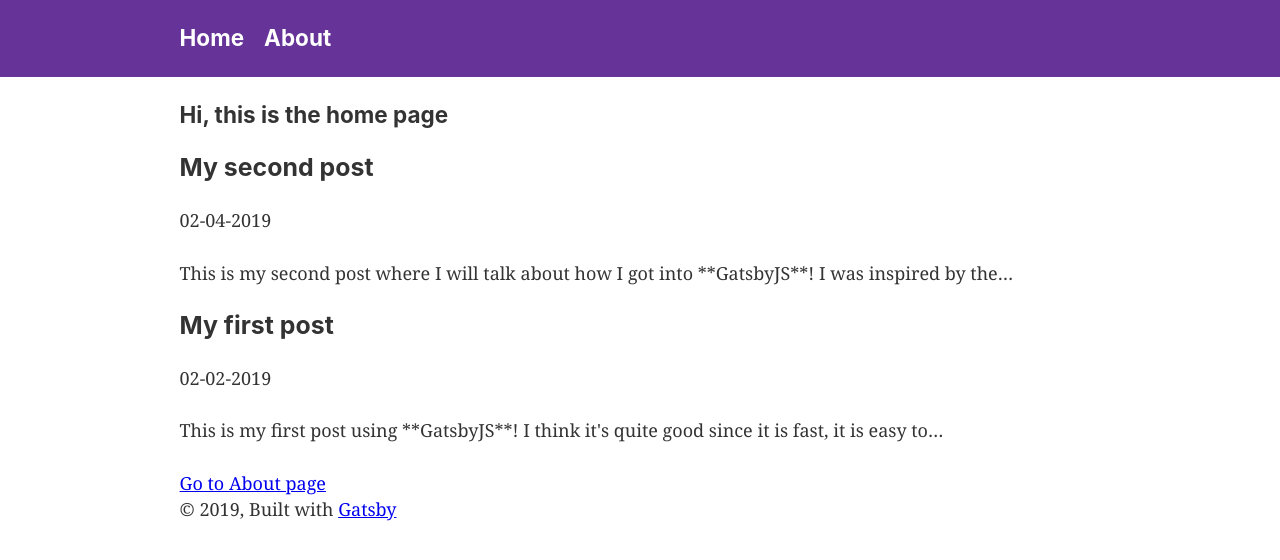
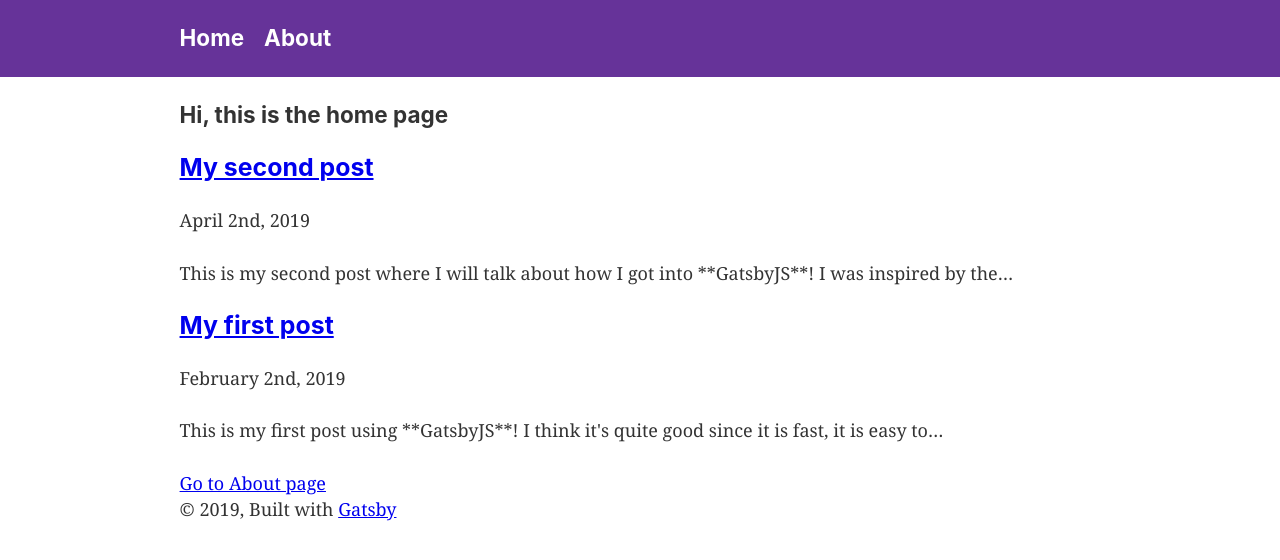
Before and after one commit to lyubchev/personal-blog, a Gatsby site: page / in a window 1280 px wide. Built offline with nearby package versions, Linux system fonts and the light colour scheme; Gatsby itself is replaced by a stand-in of ours.

Commit message:
Format date on posts

```diff
--- a/content/posts/post-one/index.md
+++ b/content/posts/post-one/index.md
@@ -1,6 +1,6 @@
 ---
 path: '/post-one'
-date: '02-02-2019'
+date: '2019-02-02'
 title: 'My first post'
 draft: false
 tags: ['gatsby', 'other']
--- a/content/posts/post-two/index.md
+++ b/content/posts/post-two/index.md
@@ -1,6 +1,6 @@
 ---
 path: '/post-one'
-date: '02-04-2019'
+date: '2019-04-02'
 title: 'My second post'
 draft: false
 tags: ['gatsby', 'other']
--- a/src/pages/index.js
+++ b/src/pages/index.js
@@ -13,7 +13,9 @@ const HomePage = ({ data }) => {
       <h1>Hi, this is the home page</h1>
       {edges.map(({ node }) => (
         <div key={node.id}>
-          <h3>{node.frontmatter.title} </h3>
+          <Link to={node.frontmatter.path}>
+            <h3>{node.frontmatter.title} </h3>
+          </Link>
           <p>{node.frontmatter.date}</p>
           <p>{node.excerpt}</p>
         </div>
@@ -35,8 +37,9 @@ export const query = graphql`
           id
           excerpt(pruneLength: 100)
           frontmatter {
+            path
             title
-            date
+            date(formatString: "MMMM Do, YYYY")
           }
         }
       }
```
